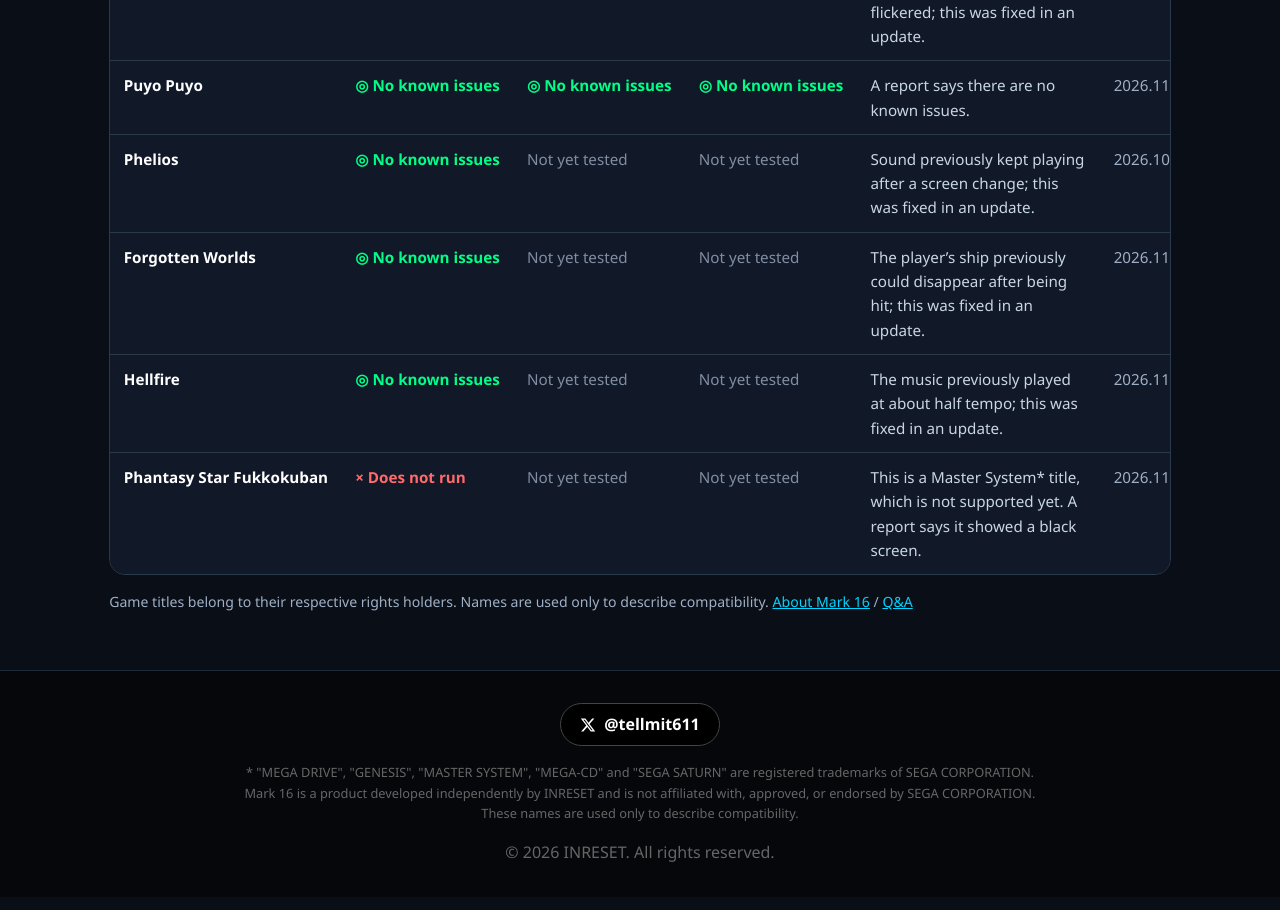
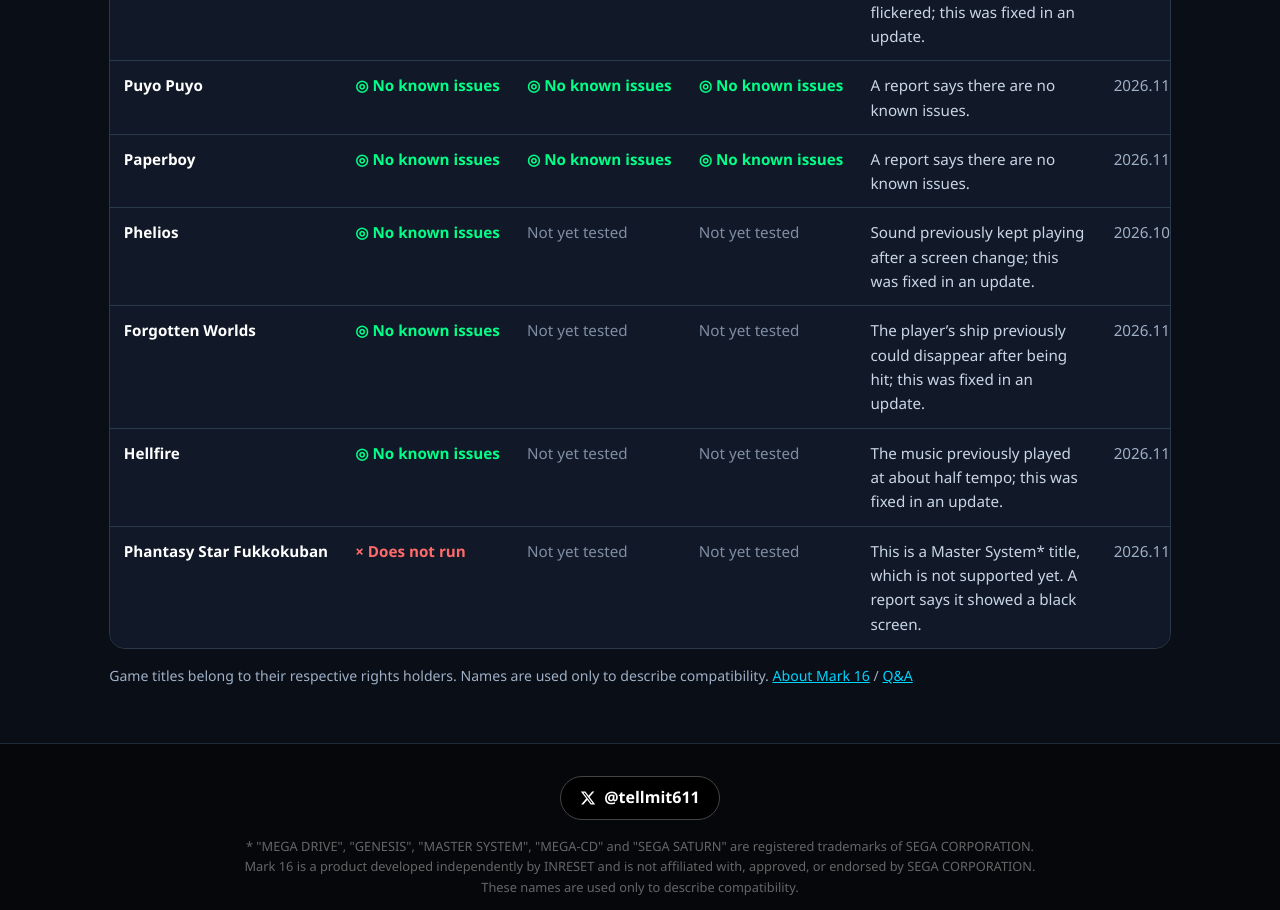
Before and after one commit to ninjaops001/inreset, a plain HTML site: page en/compat.html in a window 1280 px wide. Shown: the part 1680-2590 px from the top of the page. Drawn offline with Linux system fonts and the light colour scheme.

Commit message:
Add Paperboy to the compatibility list
User reported on 2026-11-18 that Mega Drive Paperboy has no issues, including save states and screenshots.

```diff
--- a/en/compat.html
+++ b/en/compat.html
@@ -255,6 +255,14 @@
                     <td class="date">2026.11.18</td>
                 </tr>
                 <tr>
+                    <td class="title">Paperboy</td>
+                    <td class="st-ok">◎ No known issues</td>
+                    <td class="st-ok">◎ No known issues</td>
+                    <td class="st-ok">◎ No known issues</td>
+                    <td class="memo">A report says there are no known issues.</td>
+                    <td class="date">2026.11.18</td>
+                </tr>
+                <tr>
                     <td class="title">Phelios</td>
                     <td class="st-ok">◎ No known issues</td>
                     <td class="st-unk">Not yet tested</td>
```
Also changed, not shown: compat.html (+8 -0 lines).
